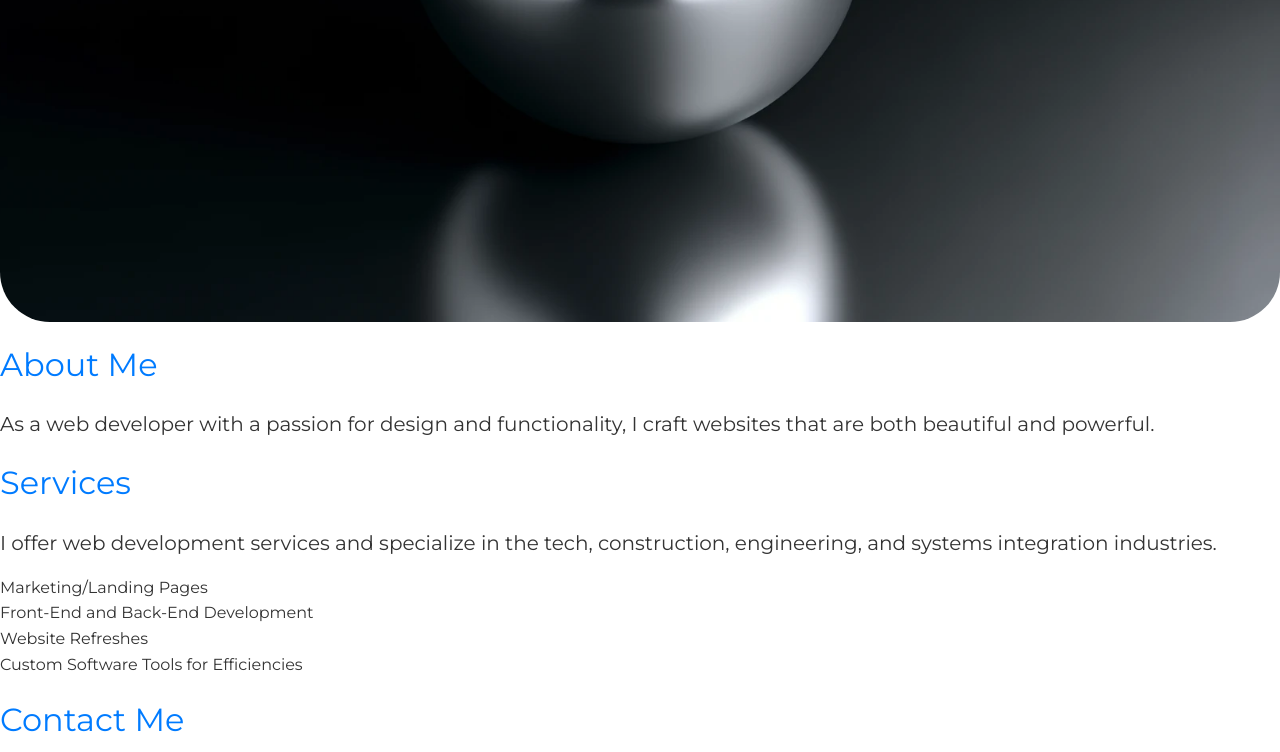
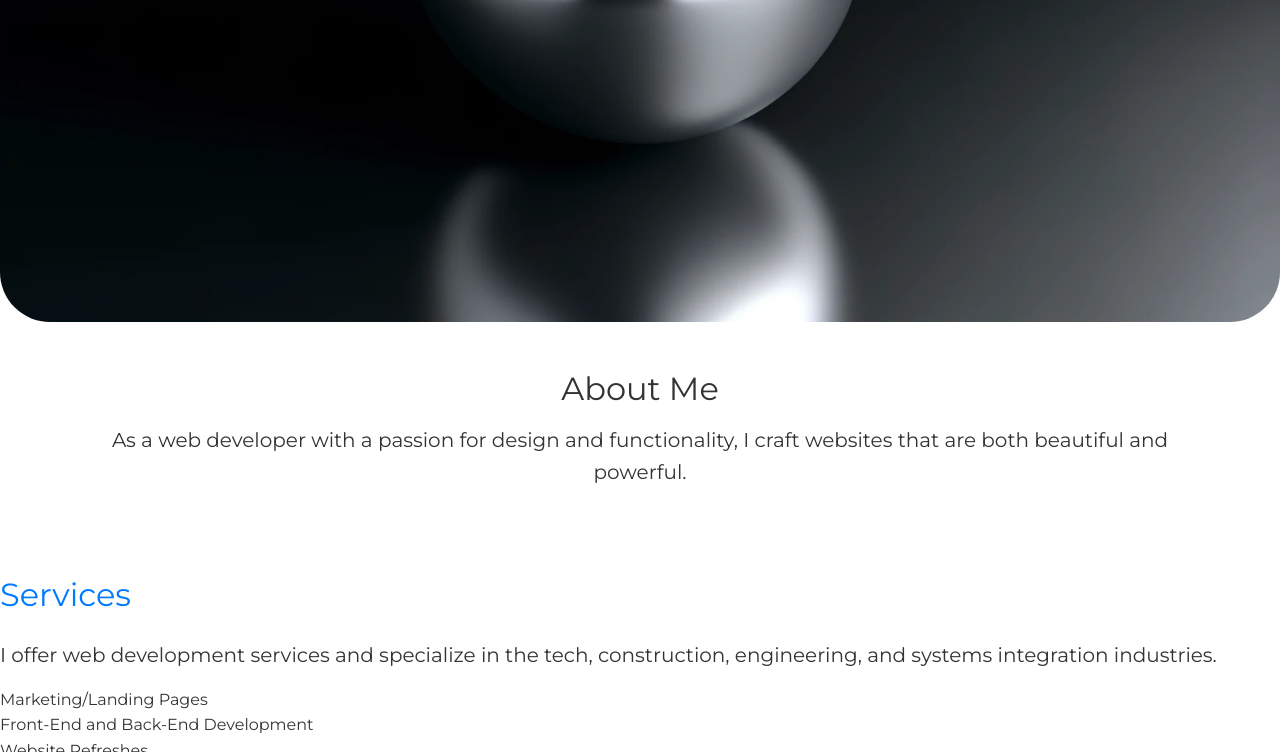
Before and after one commit to SideControlJS/JL-Website, a plain HTML site: page index.html in a window 1280 px wide. Shown: the part 541-1293 px from the top of the page. Drawn offline with nearby package versions, Linux system fonts and the light colour scheme.

Commit message:
adding updated styling for About Me

```diff
--- a/index.html
+++ b/index.html
@@ -37,11 +37,13 @@
         </div>
       </header>
 
-<!--About Me Section-->
-    <section id="about" class="section">
-        <h2 class="text-primary my-4">About Me</h2>
-        <p class="lead">As a web developer with a passion for design and functionality, I craft websites that are both beautiful and powerful.</p>
-    </section>
+<!-- About Me Section -->
+<section id="about" class="py-5">
+    <div class="container">
+      <h2 class="text-center mb-3">About Me</h2>
+      <p class="lead text-center">As a web developer with a passion for design and functionality, I craft websites that are both beautiful and powerful.</p>
+    </div>
+  </section>
 
 <!--Services Section-->
     <section id="services" class="section">
```
